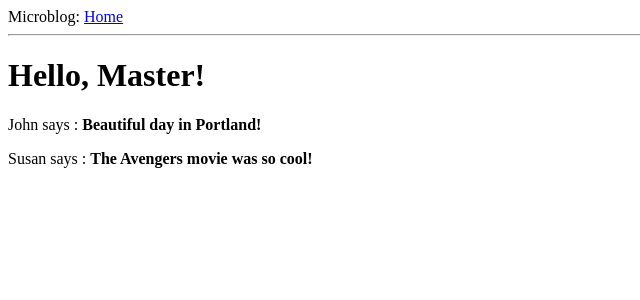
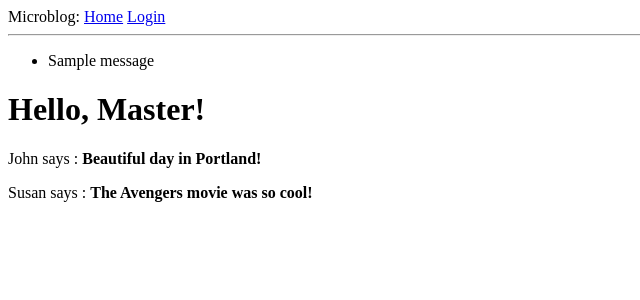
Before and after one commit to manolobkno08/Web-App-Flask-Megatutorial, a Flask app: page / in a window 1280 px wide. Shown: the top 300 px of the page, without its empty margins (0-640 px from the left). Run offline with Flask 2, Linux system fonts and the light colour scheme; one stand-in notice (Sample message) is shown.

Commit message:
ADD: Forms, routes and templates

```diff
--- a/app/forms.py
+++ b/app/forms.py
@@ -6,5 +6,5 @@ from wtforms.validators import DataRequired
 class LoginForm(FlaskForm):
     username = StringField('Username', validators=[DataRequired()])
     password = PasswordField('Password', validators=[DataRequired()])
-    remember_me = BooleanField('Remember Me')
+    remember_me = BooleanField('Remember Me!')
     submit = SubmitField('Sign In')
--- a/app/routes.py
+++ b/app/routes.py
@@ -1,6 +1,7 @@
 #!/usr/bin/python3
 from app import app
-from flask import render_template
+from flask import render_template, flash, redirect
+from app.forms import LoginForm
 
 
 @app.route('/')
@@ -19,3 +20,17 @@ def index():
     ]
 
     return render_template('index.html', title='Home', user=user, posts=posts)
+
+
+@app.route('/login', methods=['GET', 'POST'])
+def login():
+    """Redirect and capture data from form submitted"""
+    form = LoginForm()
+    if form.validate_on_submit():
+        flash(
+            f'Login requested for user {form.username.data}, remember_me{form.remember_me.data}')
+        print("YEEEEHHHHHHHHHH")
+        return redirect('/index')
+
+    print("outside")
+    return render_template('login.html', title='Sign In', form=form)
--- a/app/templates/base.html
+++ b/app/templates/base.html
@@ -1,5 +1,6 @@
 <!doctype html>
 <html>
+
 <head>
     {% if title %}
     <title>{{ title }} - Microblog</title>
@@ -7,9 +8,26 @@
     <title>Welcome to Microblog</title>
     {% endif %}
 </head>
+
 <body>
-      <div> Microblog: <a href="/index">Home</a><div>
+    <div> Microblog:
+        <a href="/index">Home</a>
+        <a href="/login">Login</a>
+    <div>
     <hr>
-      {% block content %}{% endblock %}
+    {% with messages = get_flashed_messages() %}
+    {% if messages %}
+    <ul>
+        {% for message in messages %}
+        <li>{{ message }}</li>
+        {% endfor %}
+    </ul>
+    {% endif %}
+    {% endwith %}
+
+
+    {% block content %}
+    {% endblock %}
 </body>
+
 </html>
--- a/app/templates/login.html
+++ b/app/templates/login.html
@@ -15,6 +15,7 @@
         {{ form.password(size=32) }}
     </p>
     <p>{{ form.remember_me() }} {{ form.remember_me.label }}</p>
+    <!-- im hereeee -->
     <p>{{ form.submit() }}</p>
 </form>
 {% endblock %}
```
Lines whose indentation alone changed are shown as unchanged.
